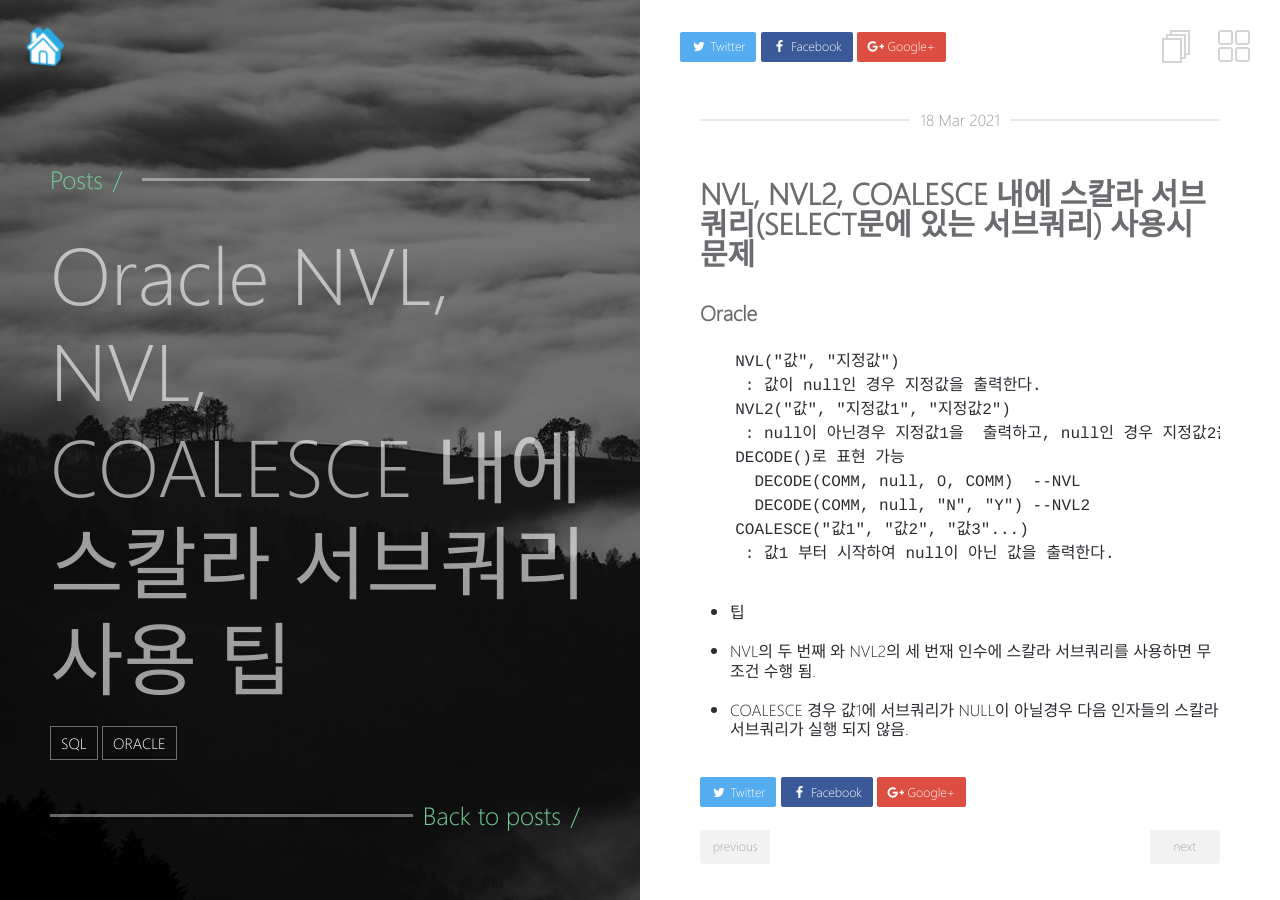
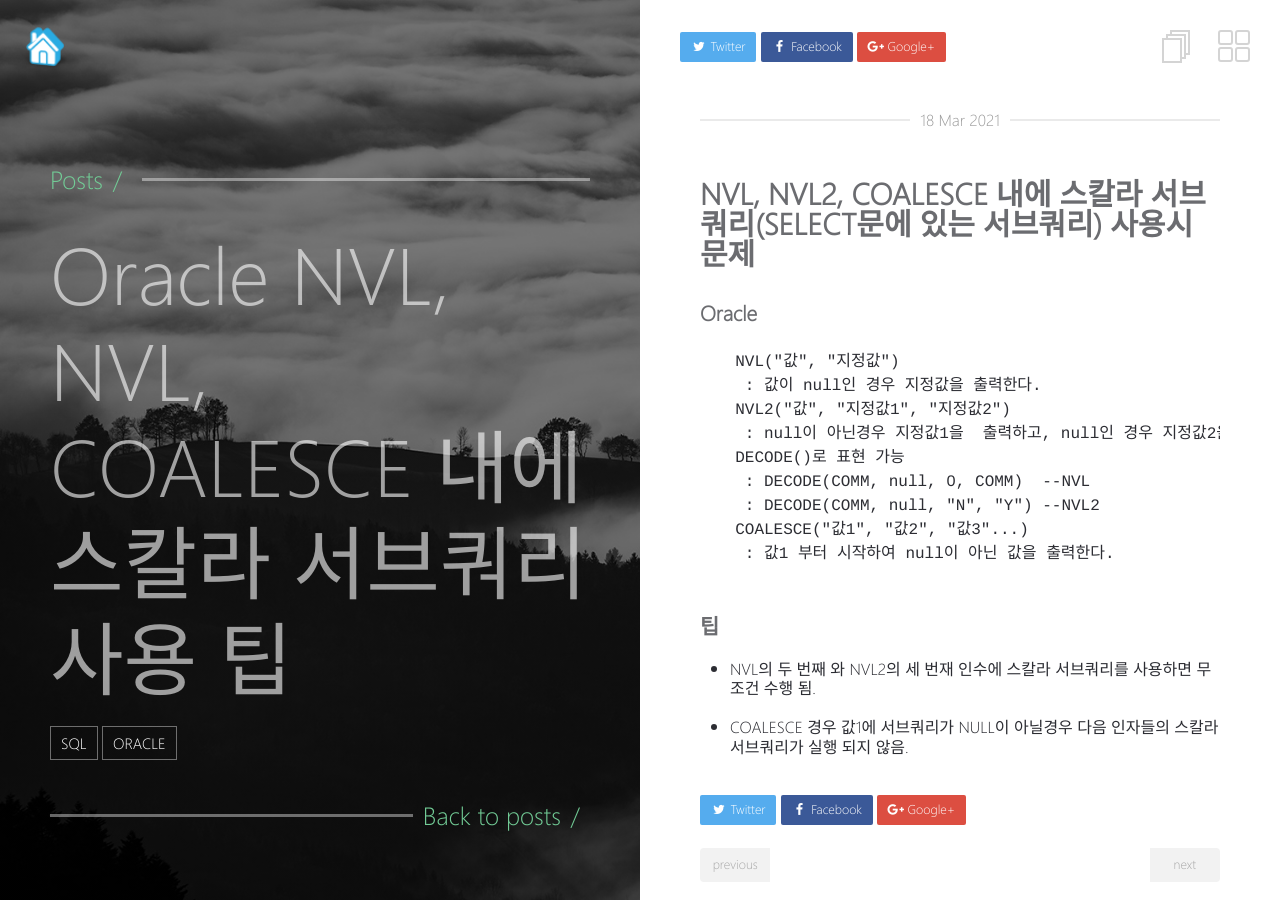
Before and after one commit to songchimin/songchimin, a Jekyll site: the page built from _posts/2021-03-18-Oracle_nvl.md, in a window 1280 px wide. Built offline with Jekyll 4.4.1, drawn with Linux system fonts in a browser that asks for light colours.

````diff
--- a/_posts/2021-03-18-Oracle_nvl.md
+++ b/_posts/2021-03-18-Oracle_nvl.md
@@ -17,11 +17,11 @@ tags:
   NVL2("값", "지정값1", "지정값2")
    : null이 아닌경우 지정값1을  출력하고, null인 경우 지정값2을 출력한다.
   DECODE()로 표현 가능
-    DECODE(COMM, null, 0, COMM)  --NVL
-    DECODE(COMM, null, "N", "Y") --NVL2
+   : DECODE(COMM, null, 0, COMM)  --NVL
+   : DECODE(COMM, null, "N", "Y") --NVL2
   COALESCE("값1", "값2", "값3"...)
    : 값1 부터 시작하여 null이 아닌 값을 출력한다.
 ```
-* 팁
+### 팁
  - NVL의 두 번째 와 NVL2의 세 번재 인수에 스칼라 서브쿼리를 사용하면 무조건 수행 됨.
  - COALESCE 경우 값1에 서브쿼리가 NULL이 아닐경우 다음 인자들의 스칼라 서브쿼리가 실행 되지 않음.
````
